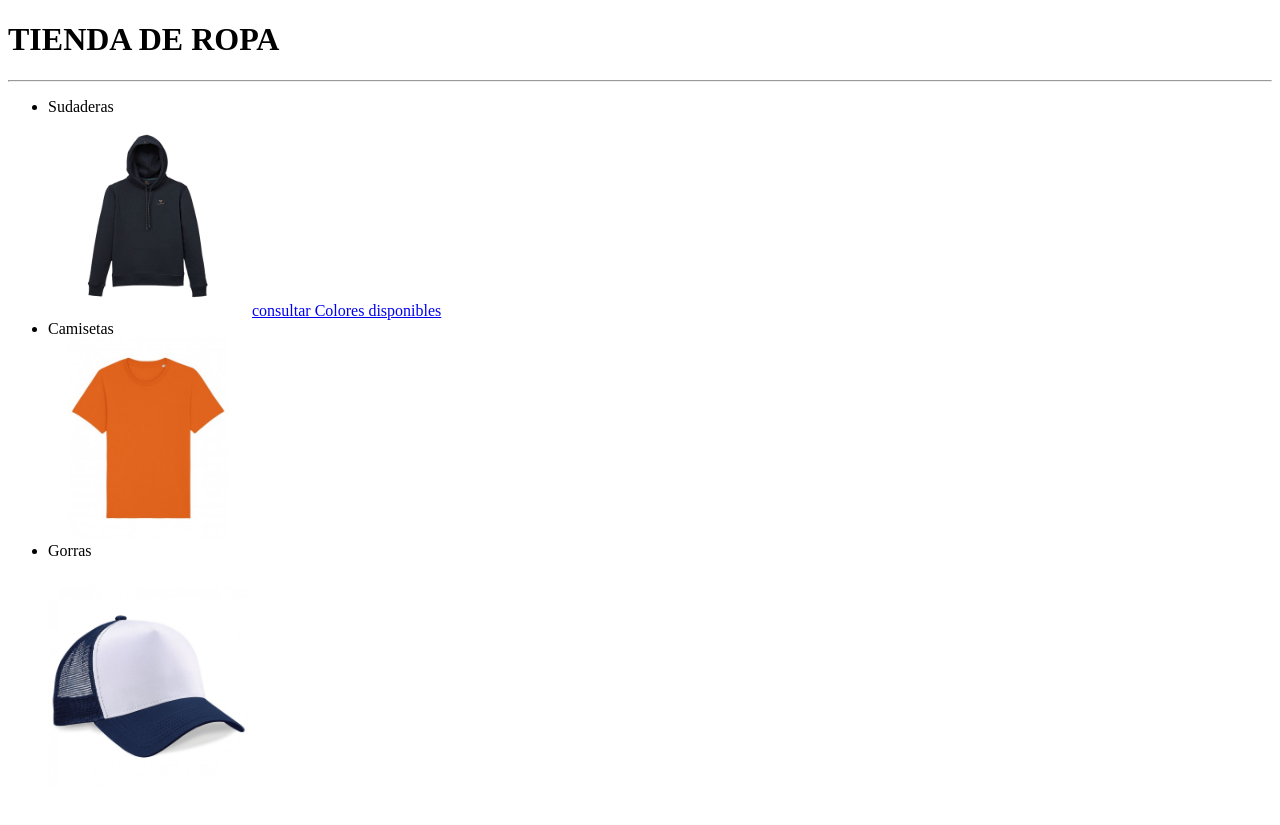
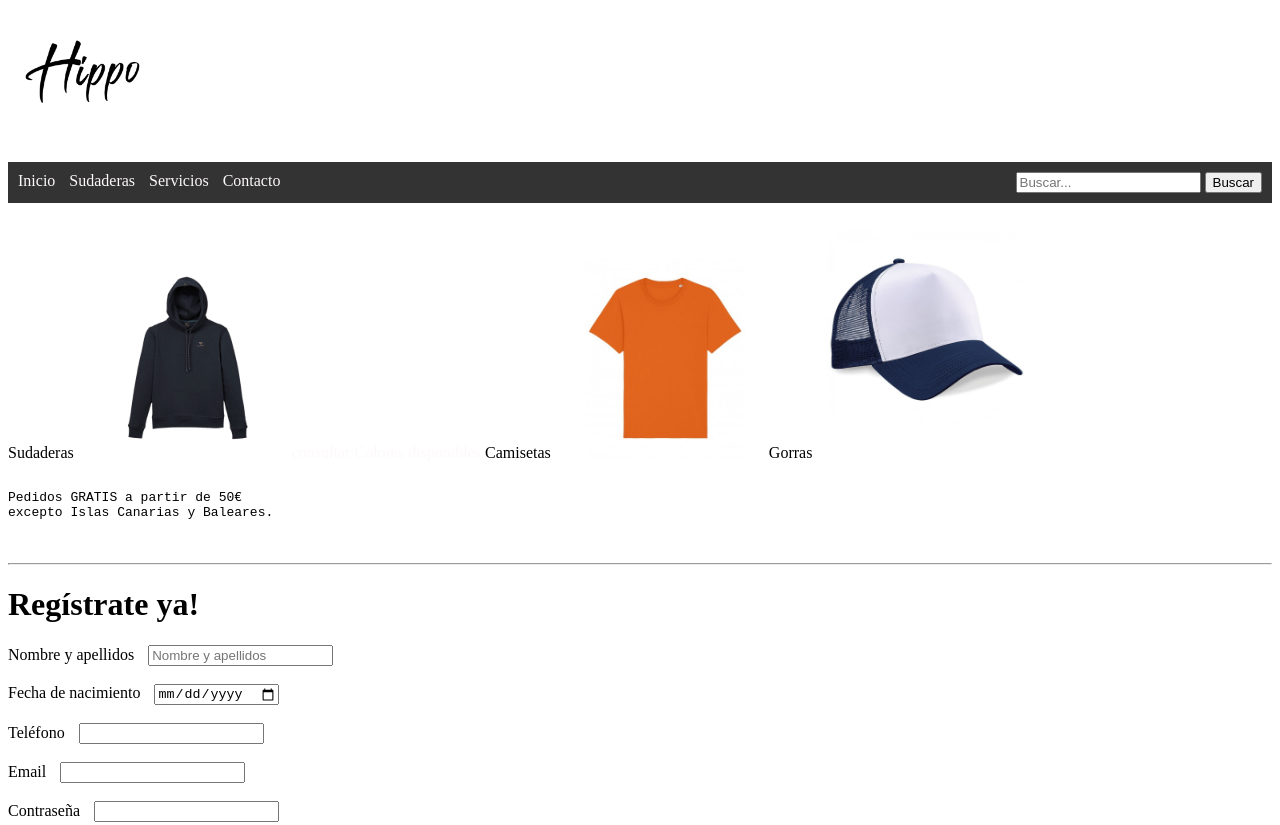
Before and after one commit to MarcosMarcoski/Ejercicios-HTML, a plain HTML site: page index.html in a window 1280 px wide. Shown: the top 825 px of the page. Drawn offline with Linux system fonts and the light colour scheme.

Commit message:
ejercicio card

```diff
--- a/index.html
+++ b/index.html
@@ -8,7 +8,33 @@
     />
     <meta http-equiv="X-UA-Compatible" content="ie=edge" />
 
-    <title>Tienda de ropa</title>
+    <style>
+      nav {
+        background-color: #333;
+        color: #fff;
+        padding: 10px;
+      }
+      ul {
+        list-style-type: none;
+        margin: 0;
+        padding: 0;
+      }
+      .navbar {
+        display: flex;
+        justify-content: space-between;
+      }
+      .links {
+        display: flex;
+      }
+      li {
+        display: inline;
+        margin-right: 10px;
+      }
+      a {
+        color: #fdf9f9;
+        text-decoration: none;
+      }
+    </style>
 
     <!-- open graph -->
 
@@ -28,8 +54,30 @@
     <link rel="icon" type="image/x-icon" href="img\favicon.ico" />
   </head>
   <body>
-    <h1>TIENDA DE ROPA</h1>
-    <hr />
+    <img
+      src="img\hippo.jpg"
+      alt="nombre tienda"
+      style="width: 150px; height: auto"
+    />
+    <nav>
+      <ul class="navbar">
+        <div>
+          <li><a href="#">Inicio</a></li>
+
+          <li><a href="tabla.html">Sudaderas</a></li>
+
+          <li><a href="#">Servicios</a></li>
+
+          <li><a href="#">Contacto</a></li>
+        </div>
+
+        <form action="/buscar" method="get">
+          <input type="text" name="barra de busqueda" placeholder="Buscar..." />
+
+          <button type="submit">Buscar</button>
+        </form>
+      </ul>
+    </nav>
 
     <!--Menú de la tienda-->
     <ul>
@@ -167,8 +215,7 @@ excepto Islas Canarias y Baleares.
     <!-- Pie de página -->
 
     <footer>
-      <p>Tienda de ropa Devlhope 2023. Todos los derechos reservados.</p>
-      <a href="https://instagram.com">Redes sociales</a>
+
 
       <!-- Barra de navegación -->
 
@@ -181,8 +228,12 @@ excepto Islas Canarias y Baleares.
           <li><a href="#">política de envíos</a></li>
 
           <li><a href="#">Contacto</a></li>
+
+          <li><a target="_blank" href="https://instagram.com">Redes sociales</a></li>
+
         </ul>
       </nav>
+      <p>Tienda de ropa Devlhope 2023. Todos los derechos reservados.</p>
     </footer>
   </body>
 </html>
```
Also changed, not shown: card.html (added, +24 -0 lines), img/hippo.jpg (added), img/logo hippo.jpg (added).
